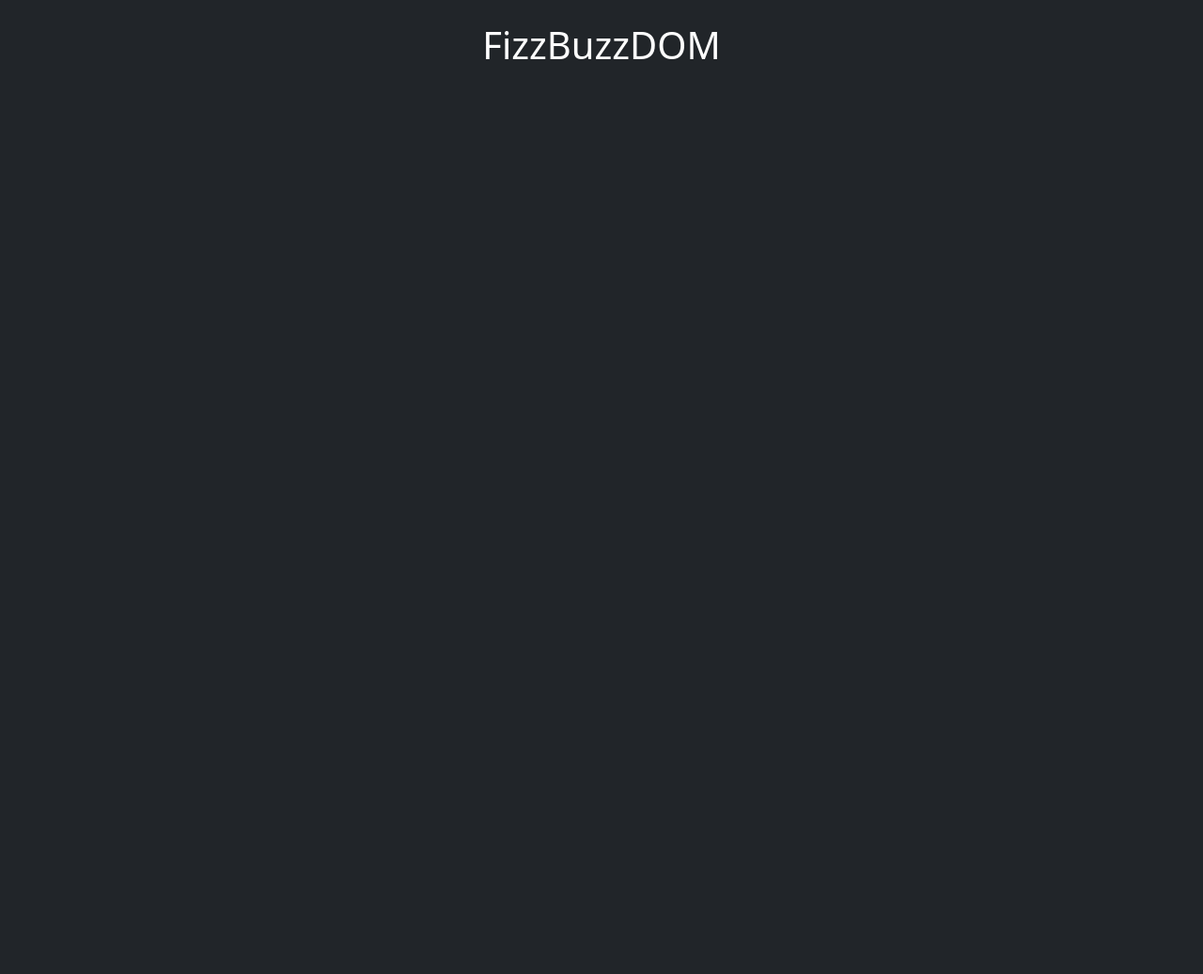
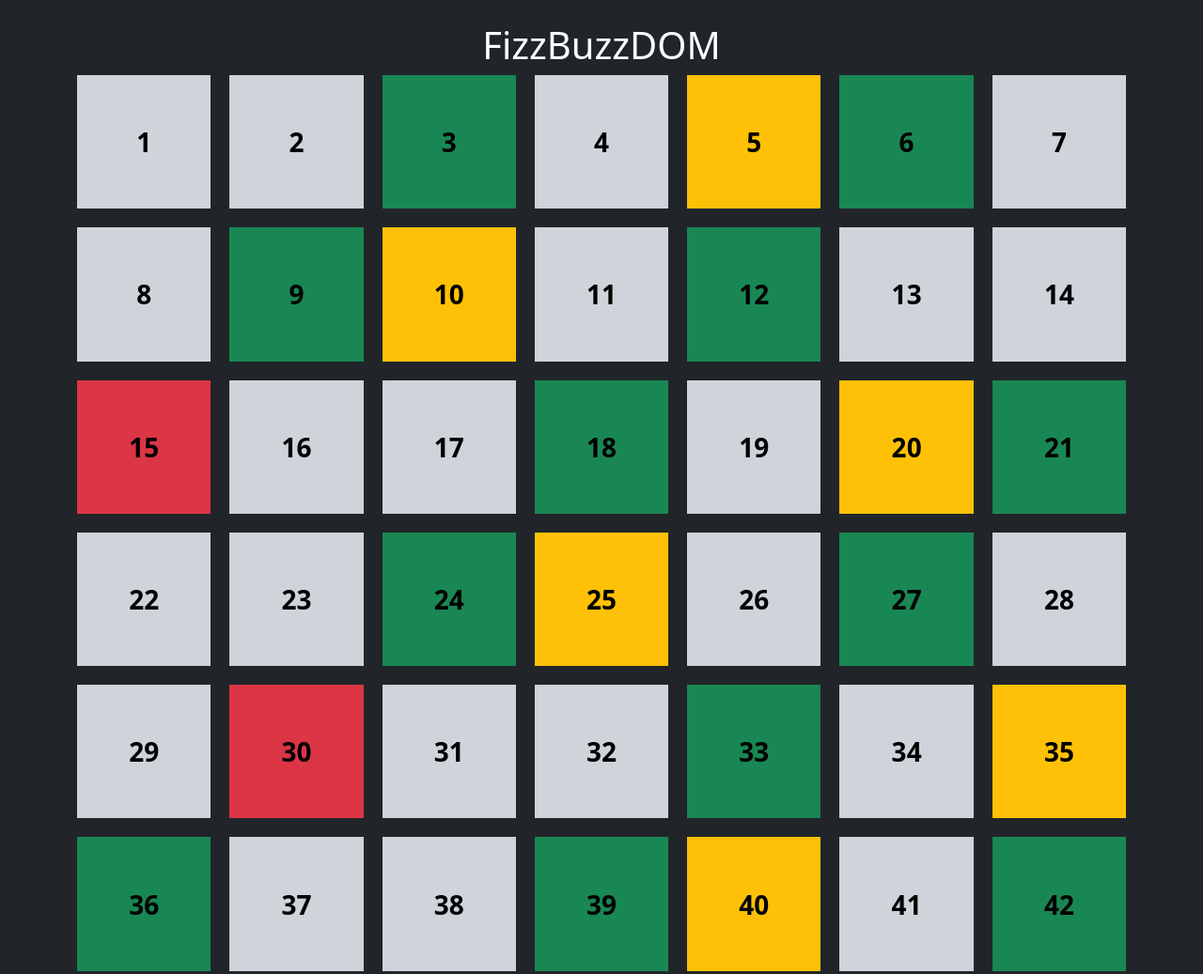
Before and after one commit to AnatoliyZakhryapin/js-fizzbuzz, a plain HTML site: page index.html in a window 1280 px wide. Shown: the top 1037 px of the page at 94% size. Before the commit the page ends 800 px from the top, so only its background shows below. Drawn offline with nearby package versions, Linux system fonts and the light colour scheme.

Commit message:
ADD logic programm

```diff
--- a/index.html
+++ b/index.html
@@ -7,8 +7,8 @@
     <style>
         .grid {
             display: grid;
-            gap: 10px;
-            grid-template-columns: repeat(7, 1fr);
+            gap: 20px;
+            grid-template-columns: repeat(7, 10fr);
         }
 
         .box {
@@ -21,6 +21,10 @@
             justify-content: center;
             align-items: center;
         }
+
+        .box:hover {
+        transform: scale(1.1);
+}
     </style>
     <title>FizzBuzz</title>
 </head>
--- a/js/app.js
+++ b/js/app.js
@@ -2,25 +2,47 @@
 
 // - Creare il ciclo For con i=0 0 < 100;
     for (let i = 0; i < 100; i++) {
-
+        //     - Creazione dei variabili
         let fizz = "Fizz";
         let buzz = "Buzz";
         let fizzBuzz = "FizzBuzz";
         let n = i + 1;
         const restOf3 = n % 3;
         const restOf5 = n % 5;
+        const gridDOMElement = document.querySelector(".grid");
 
-        //     - Creare un operatore condizionale per trovare il numero multipli di 3 e stampare risultato nel console;
-        //     - Creare un operatore condizionale per trovare il numero multipli di 5 e stampare risultato nel console;
-        //     - Creare un operatore condizionale per trovare il numero multipli di 3 e di 5, stampare risultato nel console;
+        //     - Creazione di operatore logico
 
         if (restOf3 == 0 && restOf5 == 0) {
+            // Passiamo il risultato sul console log
             console.log(fizzBuzz);
+            // Creamo il box dentro grid
+                // Creamo la div tramite "createElement" assegnando il valore alla variabile "boxDOMElement"
+                const boxDOMElement = document.createElement("div");
+                // Aggiungiamo il classe "box" e il "bg" in base al tipo di box
+                boxDOMElement.classList.add("box", "bg-danger");
+                // Assegnamo il numero di box
+                boxDOMElement.innerHTML = n;
+                // Aggiungiamo il div alla nostra DOM
+                gridDOMElement.append(boxDOMElement);
         } else if (restOf3 == 0){
             console.log(fizz);
+            const boxDOMElement = document.createElement("div");
+            boxDOMElement.classList.add("box", "bg-success");
+            boxDOMElement.innerHTML = n;
+            gridDOMElement.append(boxDOMElement);
         } else if (restOf5 == 0){
             console.log(buzz);
+            const boxDOMElement = document.createElement("div");
+            boxDOMElement.classList.add("box", "bg-warning");
+            boxDOMElement.innerHTML = n;
+            gridDOMElement.append(boxDOMElement);
         } else {
             console.log(n);
+            console.log(fizz);
+            const boxDOMElement = document.createElement("div");
+            boxDOMElement.classList.add("box", "bg-dark-subtle");
+            boxDOMElement.innerHTML = n;
+            gridDOMElement.append(boxDOMElement);
         }
     }
```
